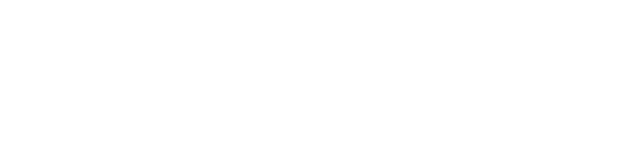
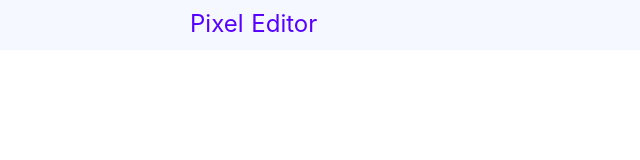
Before and after one commit to sghgh1996/simple-pixel-editor, a website built with Parcel: page index.html in a window 1280 px wide. Shown: the whole page, without its empty margins (0-640 px from the left). Built offline with nearby package versions, Linux system fonts and the light colour scheme.

Commit message:
style: added css styles

```diff
--- /dev/null
+++ b/assets/styles/app.css
@@ -0,0 +1,33 @@
+html {
+  font-family: 'Source Sans Pro', -apple-system, BlinkMacSystemFont, 'Segoe UI',
+    Roboto, 'Helvetica Neue', Arial, sans-serif;
+  font-size: 16px;
+  word-spacing: 1px;
+  -ms-text-size-adjust: 100%;
+  -webkit-text-size-adjust: 100%;
+  -moz-osx-font-smoothing: grayscale;
+  -webkit-font-smoothing: antialiased;
+  box-sizing: border-box;
+}
+
+*,
+*:before,
+*:after {
+  box-sizing: border-box;
+  margin: 0;
+}
+
+.container {
+  width: 900px;
+  margin-right: auto;
+  margin-left: auto;
+}
+
+.header {
+  height: 50px;
+  background-color: #f6f8ff;
+  color: #5800ff;
+  width: 100%;
+  font-size: 1.5rem;
+  line-height: 3rem;
+}
--- a/index.html
+++ b/index.html
@@ -1,5 +1,14 @@
-<html>
+<!DOCTYPE html>
+
+<html lang="en">
+<head>
+  <title>iGenius Task - Sadjad Ghanbarynasab</title>
+  <link rel="stylesheet" href="assets/styles/app.css">
+</head>
 <body>
+  <div class="header">
+    <div class="container">Pixel Editor</div>
+  </div>
   <script src="./index.js"></script>
 </body>
 </html>
```
Also changed, not shown: assets/styles/_flex.css (added, +31 -0 lines).
